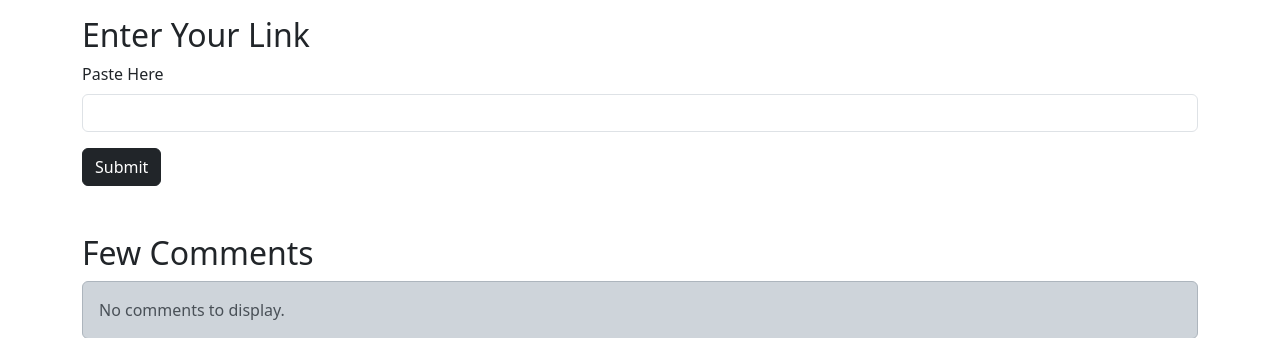
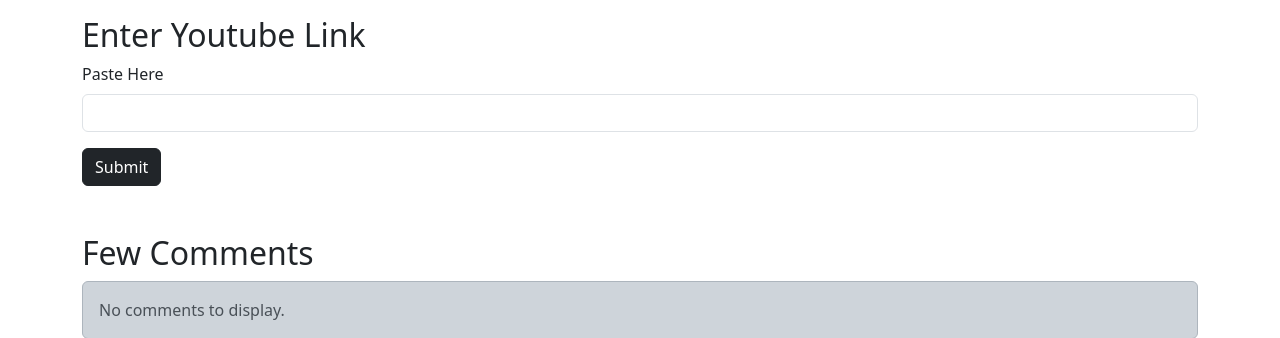
Before and after one commit to MehulVerma17/Sentiment-Analysis, a Flask app: page / in a window 1280 px wide. Shown: the top 338 px of the page. Run offline with Flask 3, Linux system fonts and the light colour scheme.

Commit message:
little change in enter your link to enter youtube link

```diff
--- a/templates/index.html
+++ b/templates/index.html
@@ -3,7 +3,7 @@
 {% block body %}
 
 <div class="container my-3">
-    <h2>Enter Your Link</h2>
+    <h2>Enter Youtube Link</h2>
     <form action="/fetch_comments" method="POST">
         <div class="mb-3">
             <label for="link" class="form-label">Paste Here</label>
```
